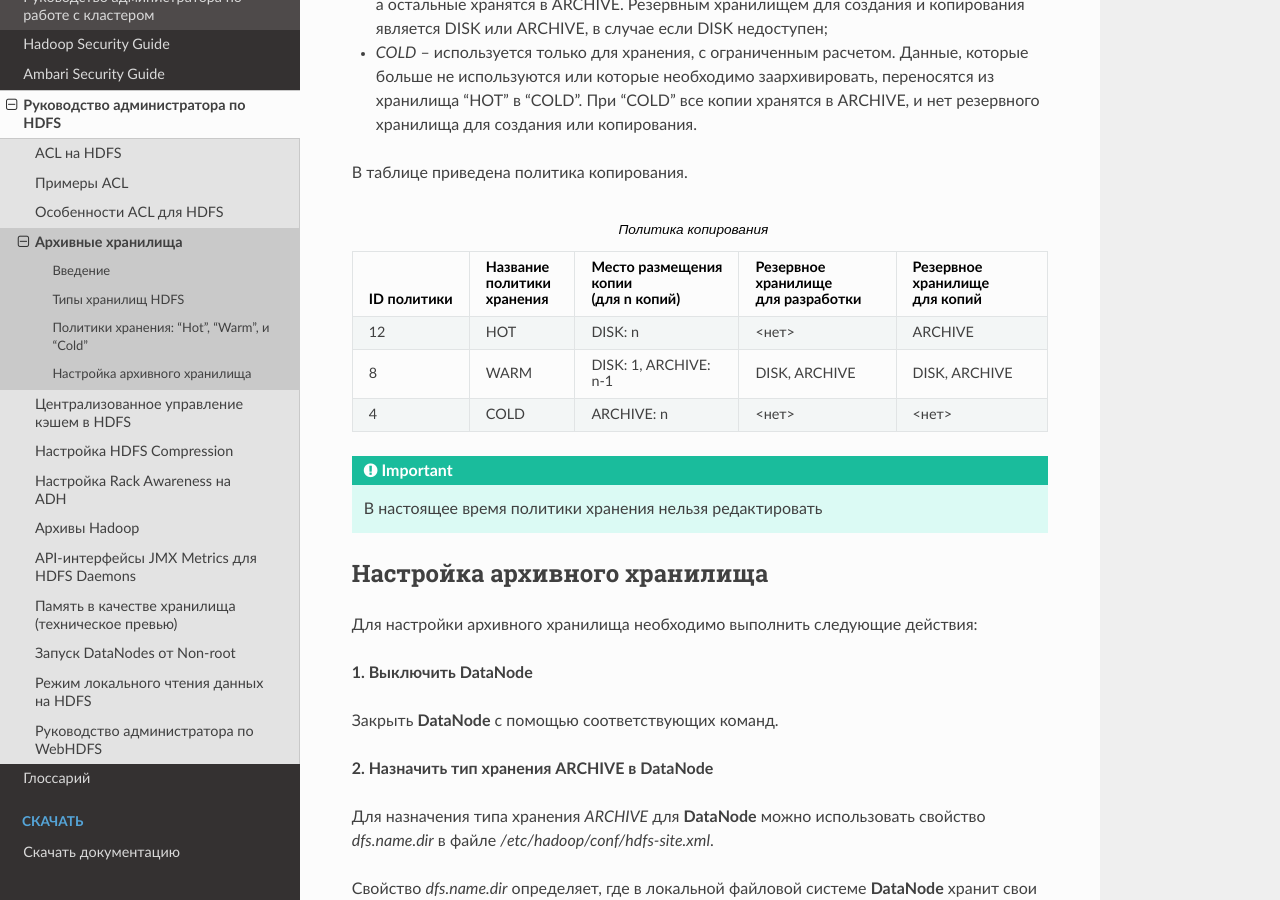
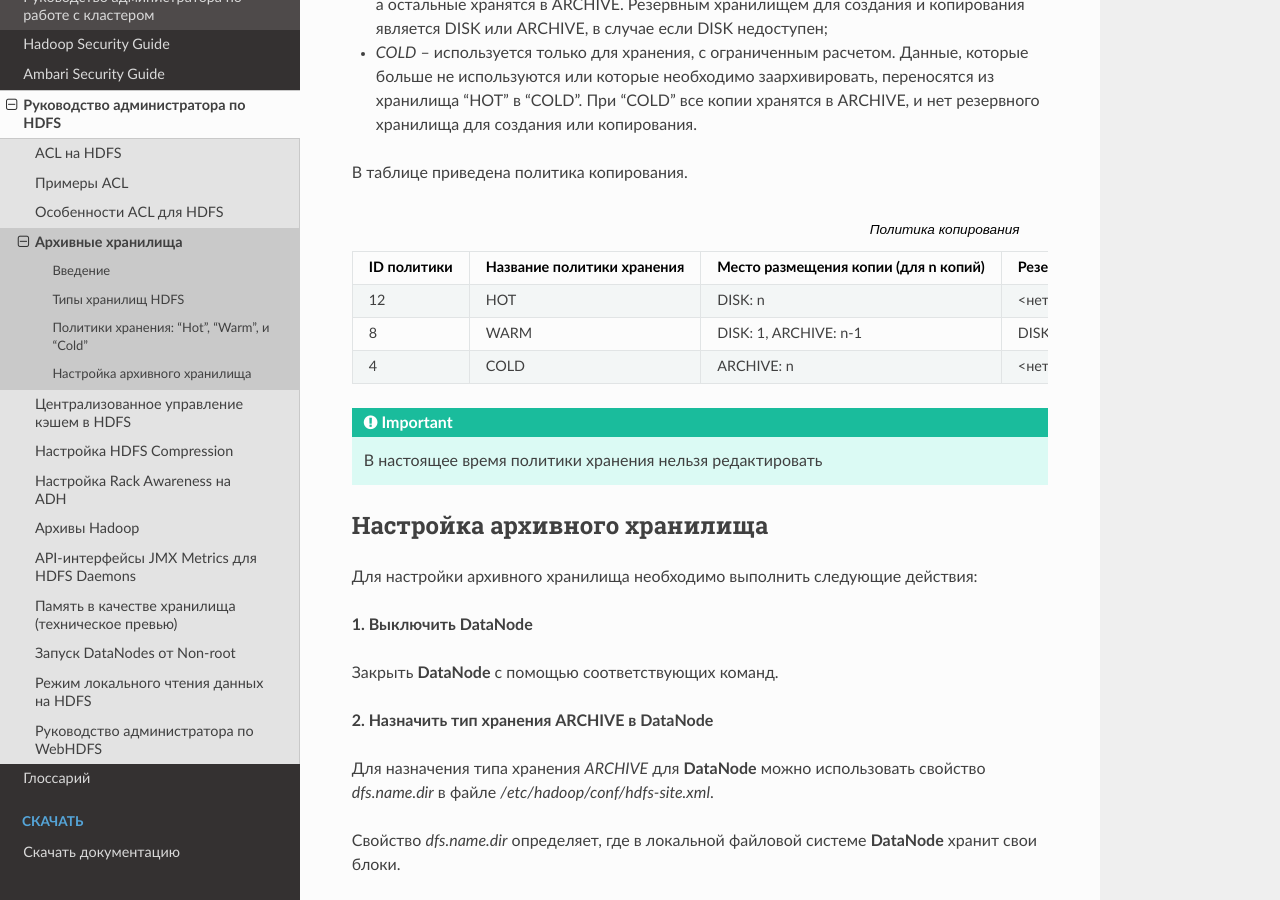
Before and after one commit to arenadata/docs_adps, a Sphinx documentation site: the page built from source/HDFSadmin/Archiv.rst, in a window 1280 px wide and 900 px high, scrolled down 1223 px. Built offline with Sphinx 7.4.7 and the Read the Docs theme 2.0.0, drawn with Linux system fonts in a browser that asks for light colours; some of the changed lines change nothing that is shown.

Commit message:
Update Archiv.rst

```diff
--- a/source/HDFSadmin/Archiv.rst
+++ b/source/HDFSadmin/Archiv.rst
@@ -52,7 +52,7 @@
 В таблице приведена политика копирования.
 
 .. csv-table:: Политика копирования
-   :header: "ID политики", "Название |br| политики |br| хранения", "Место размещения |br| копии |br| (для n копий)", "Резервное |br| хранилище |br| для разработки", "Резервное |br| хранилище |br| для копий"
+   :header: "ID политики", "Название политики хранения", "Место размещения копии (для n копий)", "Резервное хранилище для разработки", "Резервное хранилище для копий"
    :widths: 10, 10, 15, 15, 15
 
    "12", "HOT", "DISK: n", "<нет>", "ARCHIVE"
```
